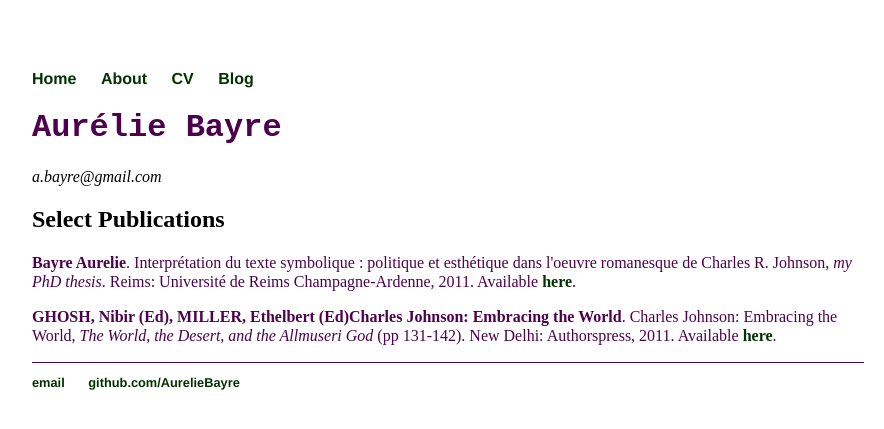
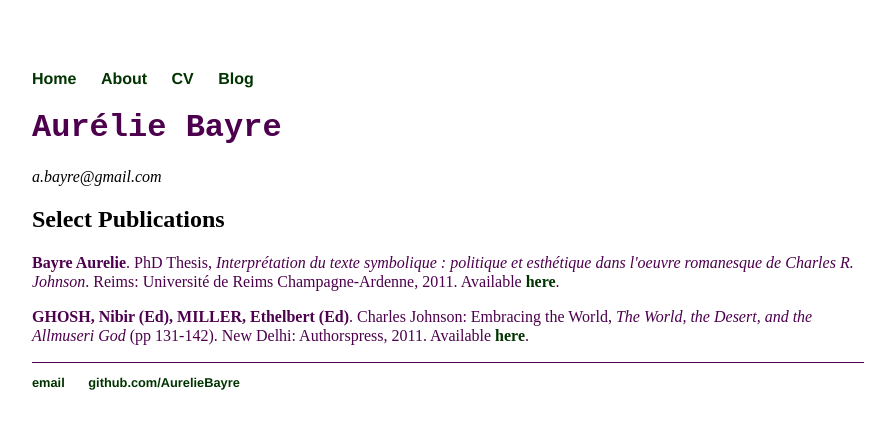
Before and after one commit to AurelieBayre/aurelieBayre.github.io, a Jekyll site: the page built from cv/index.html, in a window 1280 px wide. Shown: the top 429 px of the page, without its empty margins (192-1076 px from the left). Built offline with Jekyll 4.4.1, drawn with Linux system fonts in a browser that asks for light colours.

Commit message:
Update index.html

```diff
--- a/cv/index.html
+++ b/cv/index.html
@@ -21,8 +21,8 @@
 
 	<h2>Select Publications</h2>
 
-	<p><strong>Bayre Aurelie</strong>. Interprétation du texte symbolique : politique et esthétique dans l'oeuvre romanesque de Charles R. Johnson, <em>my PhD thesis</em>. Reims: Université de Reims Champagne-Ardenne, 2011. Available <a href="http://www.theses.fr/2011REIML008">here</a>.
-	<p><strong>GHOSH, Nibir (Ed), MILLER, Ethelbert (Ed)Charles Johnson: Embracing the World</strong>. Charles Johnson: Embracing the World, <em>The World, the Desert, and the Allmuseri God</em> (pp 131-142). New Delhi: Authorspress, 2011. Available <a href="http://re-markings.com/drghosh/charles-johnson-embracing-the-world-4/">here</a>.
+	<p><strong>Bayre Aurelie</strong>. PhD Thesis, <em>Interprétation du texte symbolique : politique et esthétique dans l'oeuvre romanesque de Charles R. Johnson</em>. Reims: Université de Reims Champagne-Ardenne, 2011. Available <a href="http://www.theses.fr/2011REIML008">here</a>.
+	<p><strong>GHOSH, Nibir (Ed), MILLER, Ethelbert (Ed)</strong>. Charles Johnson: Embracing the World, <em>The World, the Desert, and the Allmuseri God</em> (pp 131-142). New Delhi: Authorspress, 2011. Available <a href="http://re-markings.com/drghosh/charles-johnson-embracing-the-world-4/">here</a>.
 
 
 </div>
```
